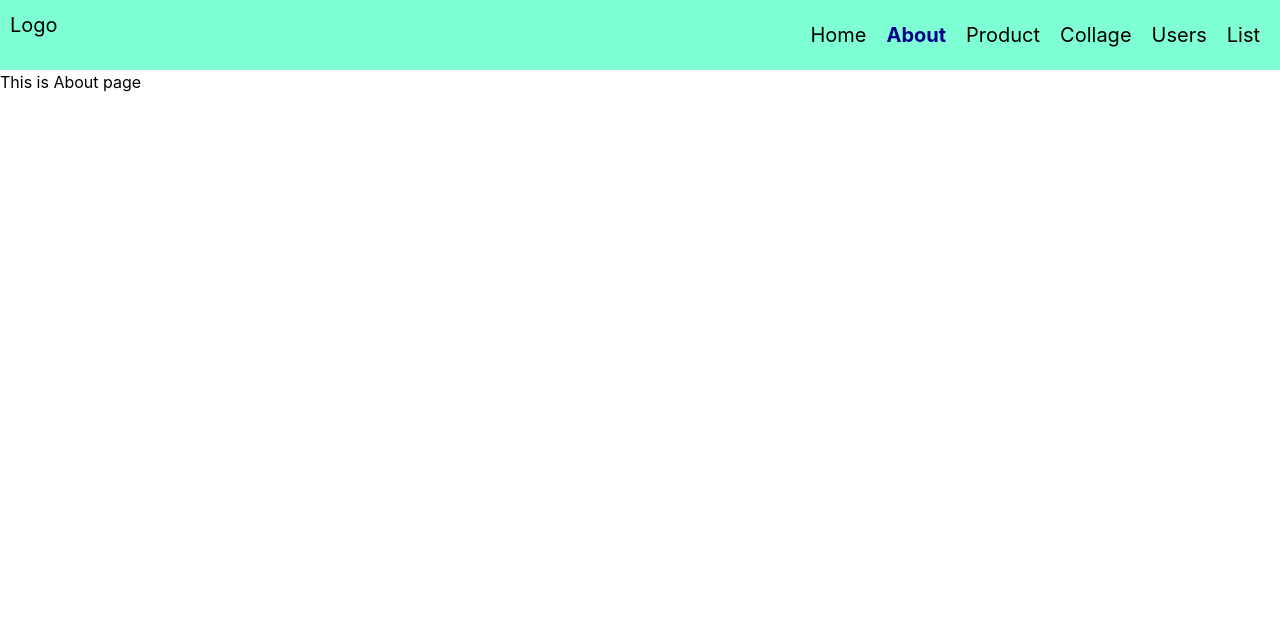
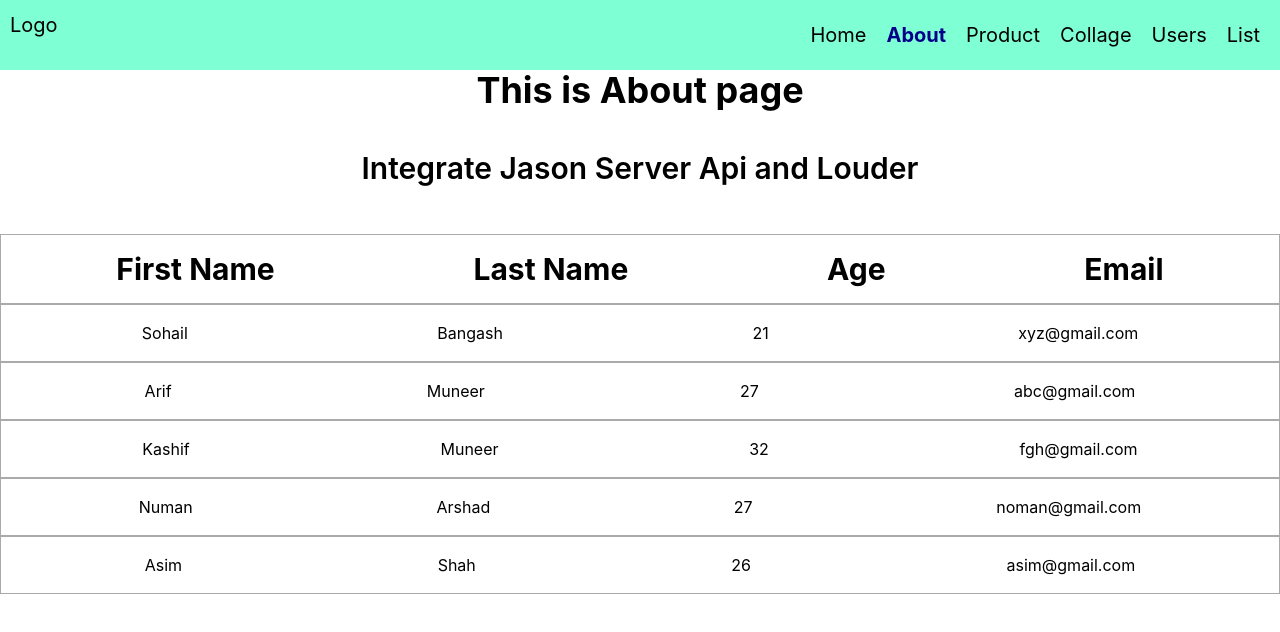
Before and after one commit to SohailBangash007/React-19, a React (Vite) app in the folder react-router-7-tutorial/: page /about in a window 1280 px wide. Shown: the top 632 px of the page. Built offline with nearby package versions, Linux system fonts and the light colour scheme; data requests are answered from the project's data file.

Commit message:
Make Api for React and  integrate jason server api with loader

```diff
--- a/react-router-7-tutorial/package.json
+++ b/react-router-7-tutorial/package.json
@@ -11,6 +11,7 @@
   },
   "dependencies": {
     "@tailwindcss/vite": "^4.3.3",
+    "json-server": "^1.0.0-beta.15",
     "react": "^19.2.8",
     "react-dom": "^19.2.8",
     "react-router": "^8.4.0",
--- a/react-router-7-tutorial/src/About.jsx
+++ b/react-router-7-tutorial/src/About.jsx
@@ -1,10 +1,49 @@
-import React from "react";
+import React, { useEffect, useState } from "react";
 
 const About = () => {
+
+  const [UserDetails, setUserDetails]=useState([]);
+  const [Loading, setLoading]=useState(false);
+
+  useEffect(()=>{
+    setLoading(true)
+    getUserData();
+  },[])
+
+ const getUserData = async()=>{
+  const url=("http://localhost:3000/user");
+  let response= await fetch(url);
+  response = await response.json();
+  setUserDetails(response);
+  setLoading(false)
+ }
+
   return (
     <>
       <div>
-        <h1> This is About page</h1>
+        <h1 className="text-center text-4xl font-bold"> This is About page</h1>
+        <h1 className="text-center text-3xl font-semibold mt-10">Integrate Jason Server Api and Louder</h1>
+      </div>
+
+      <div className="items-center text-center">
+          <ul className="flex justify-around border border-[#aaa]  p-4 mt-12">
+          <li className="text-3xl font-bold"> First Name</li>
+          <li className="text-3xl font-bold"> Last Name</li>
+          <li className="text-3xl font-bold">Age</li>
+          <li className="text-3xl font-bold">Email</li>
+        </ul>
+        {
+          !Loading?
+          UserDetails.map((user,index)=>(
+          <ul className="flex justify-around border border-[#aaa]  p-4 text-center items-center " key={index}>
+            <li className="text-center items-center">{user.Firstname}</li>
+            <li className="text-center items-center">{user.Lastname}</li>
+            <li className="text-center items-center">{user.age}</li>
+            <li className="text-center items-center">{user.email}</li>
+          </ul>
+          ))
+          : <h1 className="text-3xl font-bold mt-6">Data Loading.....</h1>
+        }
       </div>
     </>
   );
--- /dev/null
+++ b/react-router-7-tutorial/src/db.json
@@ -0,0 +1,34 @@
+{
+  "user": [
+    {
+      "Firstname": "Sohail",
+      "Lastname": "Bangash",
+      "age": "21",
+      "email": "xyz@gmail.com"
+    },
+     {
+      "Firstname": "Arif",
+      "Lastname": "Muneer",
+      "age": "27",
+      "email": "abc@gmail.com"
+    },
+     {
+      "Firstname": "Kashif",
+      "Lastname": "Muneer",
+      "age": "32",
+      "email": "fgh@gmail.com"
+    },
+     {
+      "Firstname": "Numan",
+      "Lastname": "Arshad",
+      "age": "27",
+      "email": "noman@gmail.com"
+    },
+     {
+      "Firstname": "Asim",
+      "Lastname": "Shah",
+      "age": "26",
+      "email": "asim@gmail.com"
+    }
+  ]
+}
```
Also changed, not shown: 1 other file (tests, documents, lock files or other folders).
